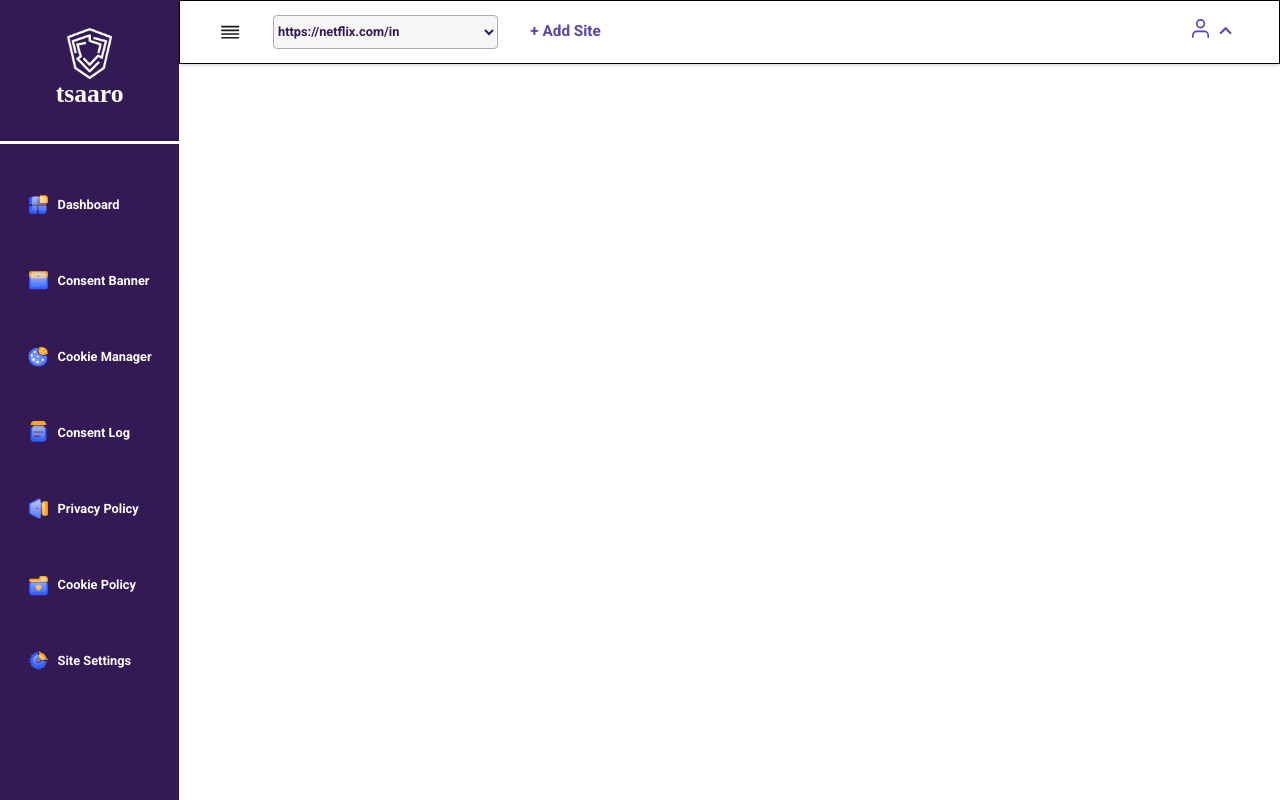
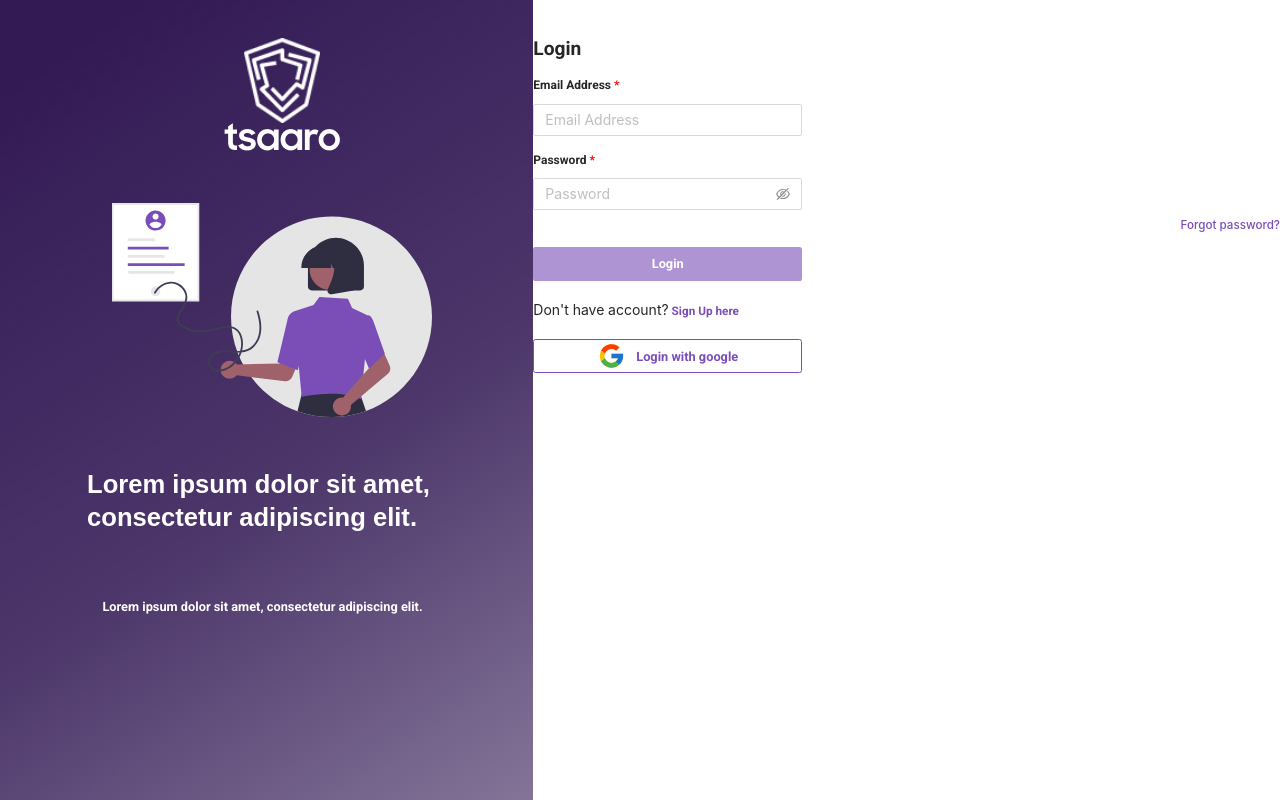
Before and after one commit to viveksingh2893/fronttsaaro, a React (Create React App) app in the folder tsaaro/: page / in a window 1280 px wide. Built offline with nearby package versions, Linux system fonts and the light colour scheme; a web font is replaced by a local one.

Commit message:
commented account screen

```diff
--- a/tsaaro/src/App.js
+++ b/tsaaro/src/App.js
@@ -13,8 +13,8 @@ import AccountScr from './screen/account';
 function App() {
   return (
 
-  // <AccountScr/>
-  <Screen/>
+  <AccountScr/>
+  // <Screen/>
 
 
 
```
